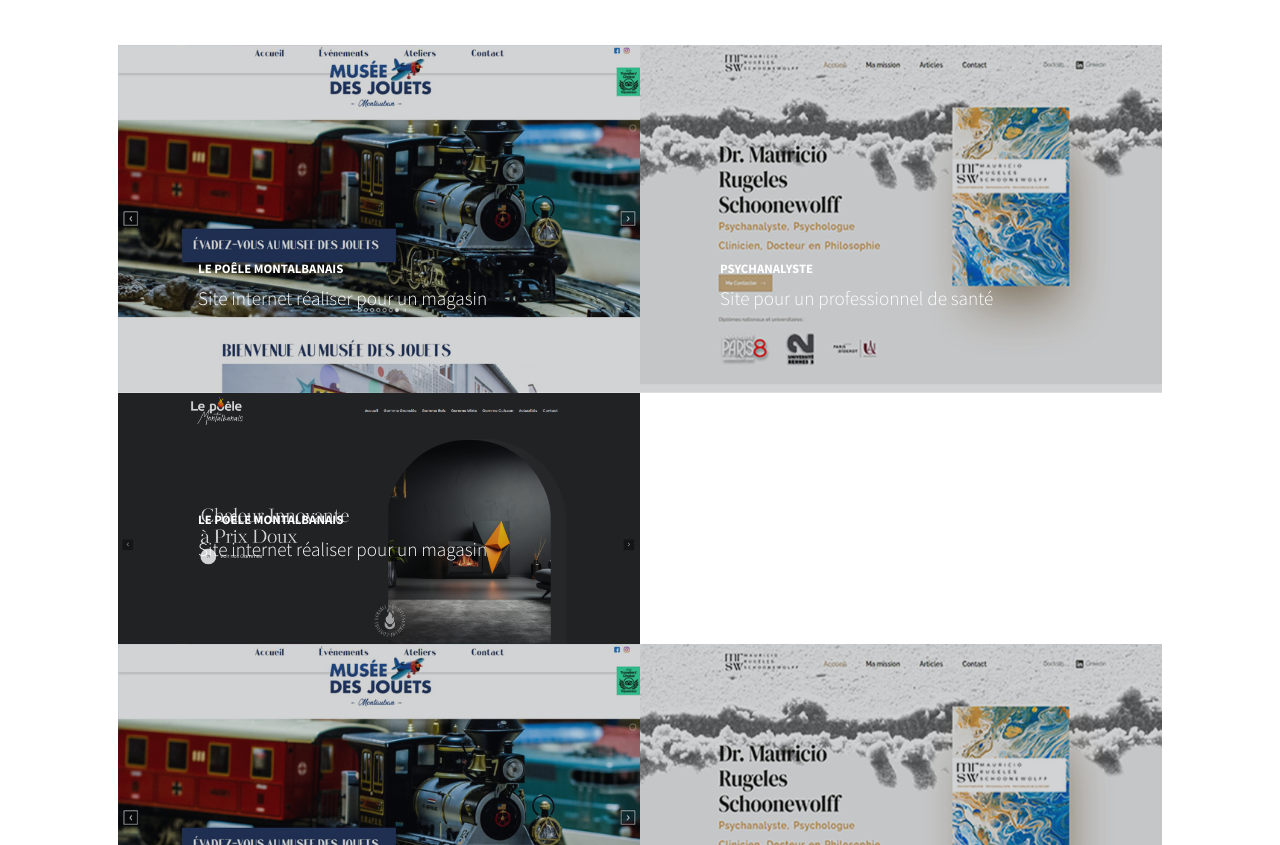
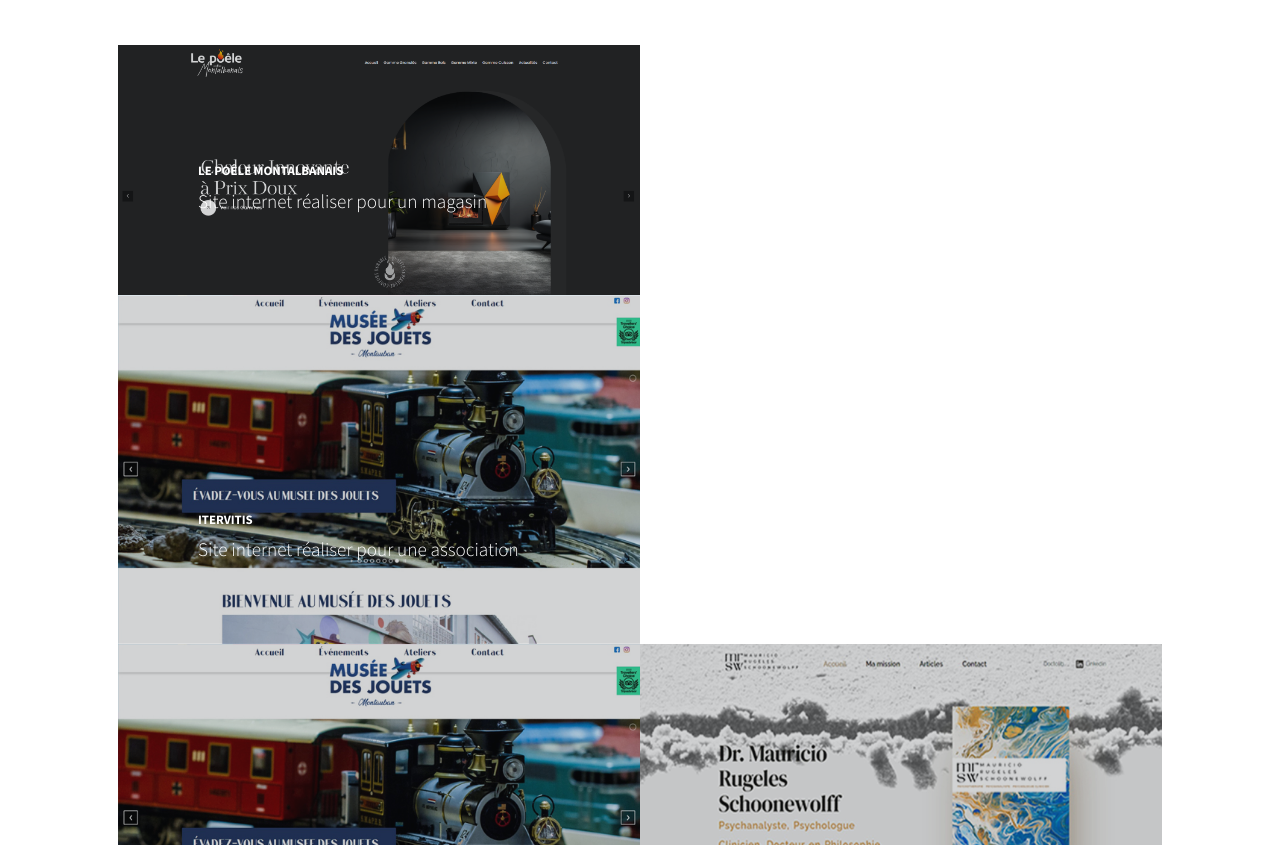
Before and after one commit to AnastasiiaBonnafous/Resum-CV, a plain HTML site: page index.html in a window 1280 px wide. Shown: the part 2455-3300 px from the top of the page. Drawn offline with nearby package versions, Linux system fonts and the light colour scheme.

Commit message:
Update index.html

```diff
--- a/index.html
+++ b/index.html
@@ -112,30 +112,19 @@
                                     <p class="mb-0">Site internet réaliser pour un magasin</p>
                                 </div>
                             </div>
-                            <img class="img-fluid" src="assets/img/portfolio-1.jpg" alt="Le Poêle Montalbanais" />
-                        </a>
-                    </div>
-                    <div class="col-lg-6">
-                        <a class="portfolio-item" href="">
-                            <div class="caption">
-                                <div class="caption-content">
-                                    <div class="h2">Psychanalyste</div>
-                                    <p class="mb-0">Site pour un professionnel de santé</p>
-                                </div>
-                            </div>
-                            <img class="img-fluid" src="assets/img/portfolio-5.jpg" alt="Site web pour un professionnel de santé" />
+                            <img class="img-fluid" src="images/Le_Poele-Montalbanais.png" alt="Le Poêle Montalbanais" />
                         </a>
                     </div>
                            <div class="row gx-0">
                     <div class="col-lg-6">
-                        <a class="portfolio-item" target="_blank" href="https://lepoelemontalbanais.com/">
+                        <a class="portfolio-item" target="_blank" href="https://www.itervitis.fr/">
                             <div class="caption">
                                 <div class="caption-content">
-                                    <div class="h2">Le Poêle Montalbanais</div>
-                                    <p class="mb-0">Site internet réaliser pour un magasin</p>
+                                    <div class="h2">Itervitis</div>
+                                    <p class="mb-0">Site internet réaliser pour une association</p>
                                 </div>
                             </div>
-                            <img class="img-fluid" src="images/Le_Poele-Montalbanais.png" alt="Le Poêle Montalbanais" />
+                            <img class="img-fluid" src="assets/img/portfolio-1.jpg" alt="Itervitis" />
                         </a>
                     </div>
                 <div class="row gx-0">
```
Lines whose indentation alone changed are shown as unchanged.
